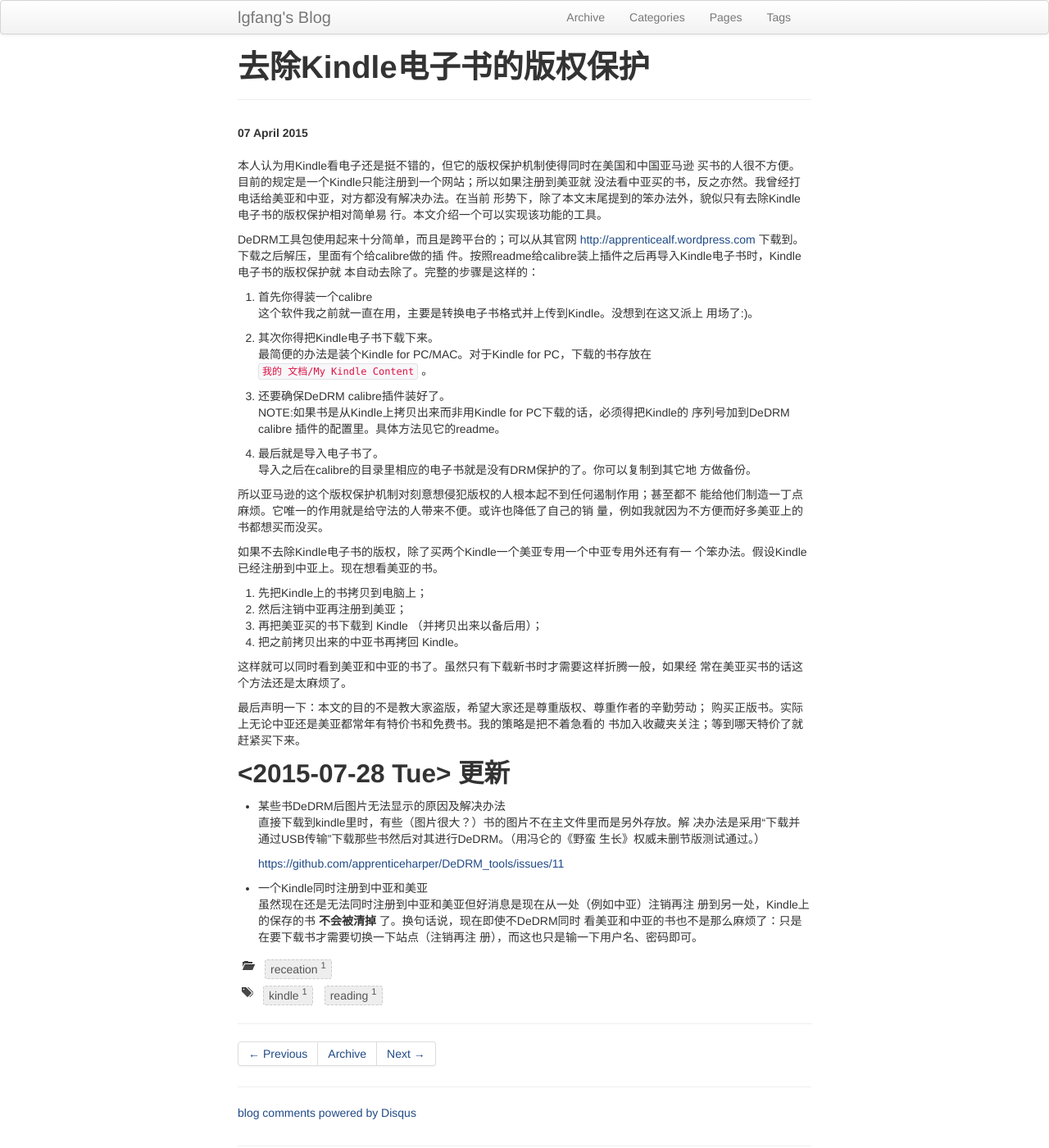
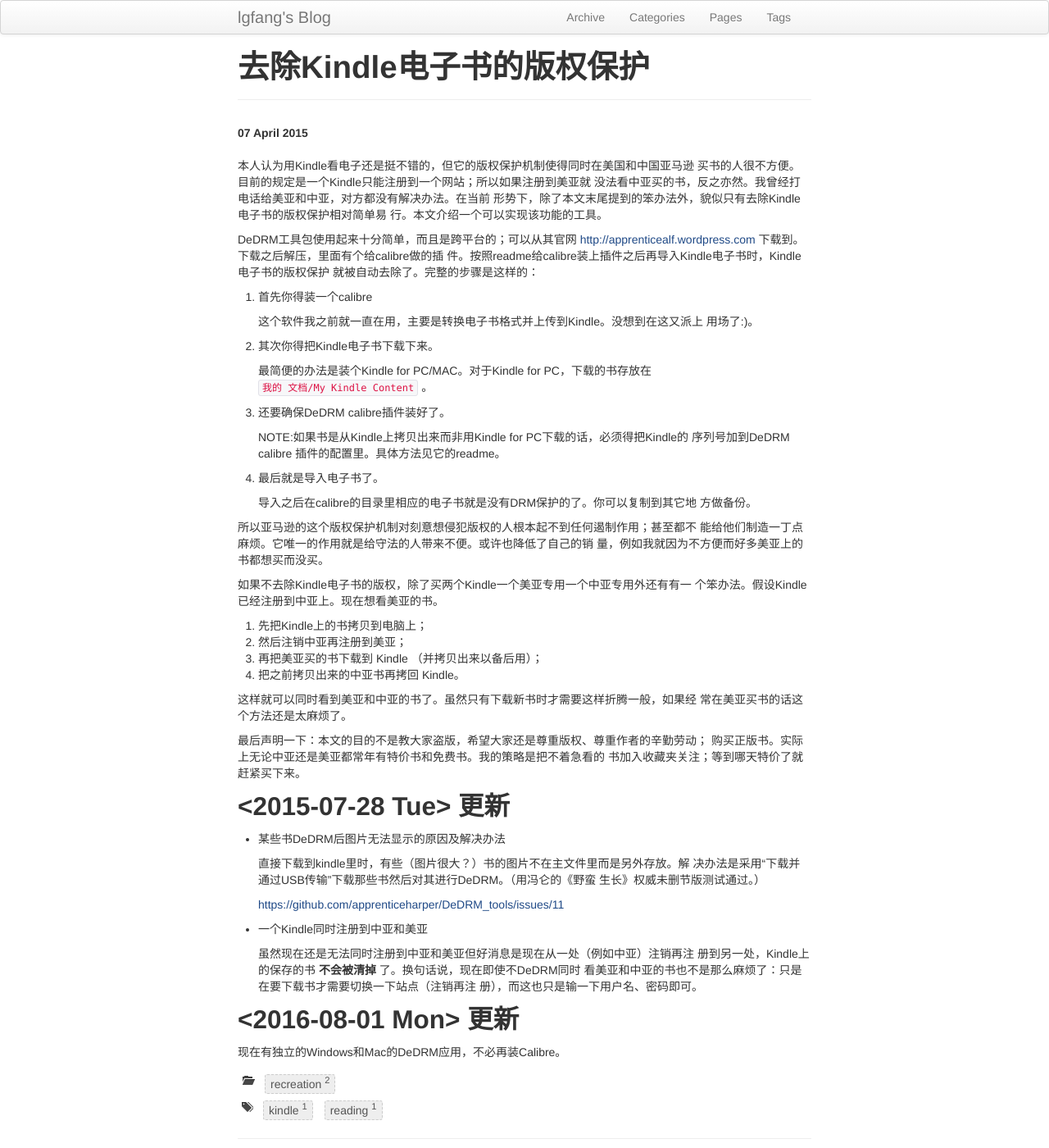
Before and after one commit to lgfang/lgfang.github.io, a Jekyll site: the page built from _posts/2015-04-07-kindle-dedrm.html, in a window 1280 px wide and 1400 px high. Shown: the whole window at 82% size. Built offline with Jekyll 4.4.1, drawn with Linux system fonts in a browser that asks for light colours; comment, search, counter and statistics services are not loaded.

Commit message:
2015-04-07-kindle-dedrm.html: fix a typo and org link home, add 2016 update :palmface:

```diff
--- a/_posts/2015-04-07-kindle-dedrm.html
+++ b/_posts/2015-04-07-kindle-dedrm.html
@@ -2,7 +2,7 @@
 layout: post
 title: 去除Kindle电子书的版权保护
 tagline:
-categories: receation
+categories: recreation
 tags: [kindle, reading]
 ---
 
@@ -17,42 +17,46 @@ tags: [kindle, reading]
 <p>
 DeDRM工具包使用起来十分简单，而且是跨平台的；可以从其官网
 <a href="http://apprenticealf.wordpress.com">http://apprenticealf.wordpress.com</a> 下载到。下载之后解压，里面有个给calibre做的插
-件。按照readme给calibre装上插件之后再导入Kindle电子书时，Kindle电子书的版权保护就
-本自动去除了。完整的步骤是这样的：
+件。按照readme给calibre装上插件之后再导入Kindle电子书时，Kindle电子书的版权保护
+就被自动去除了。完整的步骤是这样的：
 </p>
 
 <ol class="org-ol">
-<li>首先你得装一个calibre
+<li><p>
+首先你得装一个calibre
+</p>
 
 <p>
 这个软件我之前就一直在用，主要是转换电子书格式并上传到Kindle。没想到在这又派上
 用场了:)。
+</p></li>
+
+<li><p>
+其次你得把Kindle电子书下载下来。
 </p>
-</li>
-
-<li>其次你得把Kindle电子书下载下来。
 
 <p>
 最简便的办法是装个Kindle for PC/MAC。对于Kindle for PC，下载的书存放在 <code>我的
    文档/My Kindle Content</code> 。
+</p></li>
+
+<li><p>
+还要确保DeDRM calibre插件装好了。
 </p>
-</li>
-
-<li>还要确保DeDRM calibre插件装好了。
 
 <p>
 NOTE:如果书是从Kindle上拷贝出来而非用Kindle for PC下载的话，必须得把Kindle的
 序列号加到DeDRM calibre 插件的配置里。具体方法见它的readme。
+</p></li>
+
+<li><p>
+最后就是导入电子书了。
 </p>
-</li>
-
-<li>最后就是导入电子书了。
 
 <p>
 导入之后在calibre的目录里相应的电子书就是没有DRM保护的了。你可以复制到其它地
 方做备份。
-</p>
-</li>
+</p></li>
 </ol>
 
 <p>
@@ -66,14 +70,10 @@ NOTE:如果书是从Kindle上拷贝出来而非用Kindle for PC下载的话，
 个笨办法。假设Kindle已经注册到中亚上。现在想看美亚的书。
 </p>
 <ol class="org-ol">
-<li>先把Kindle上的书拷贝到电脑上；
-</li>
-<li>然后注销中亚再注册到美亚；
-</li>
-<li>再把美亚买的书下载到 Kindle （并拷贝出来以备后用）；
-</li>
-<li>把之前拷贝出来的中亚书再拷回 Kindle。
-</li>
+<li>先把Kindle上的书拷贝到电脑上；</li>
+<li>然后注销中亚再注册到美亚；</li>
+<li>再把美亚买的书下载到 Kindle （并拷贝出来以备后用）；</li>
+<li>把之前拷贝出来的中亚书再拷回 Kindle。</li>
 </ol>
 <p>
 这样就可以同时看到美亚和中亚的书了。虽然只有下载新书时才需要这样折腾一般，如果经
@@ -86,11 +86,13 @@ NOTE:如果书是从Kindle上拷贝出来而非用Kindle for PC下载的话，
 书加入收藏夹关注；等到哪天特价了就赶紧买下来。
 </p>
 
-<div id="outline-container-sec-1" class="outline-2">
-<h2 id="sec-1"><span class="timestamp-wrapper"><span class="timestamp">&lt;2015-07-28 Tue&gt;</span></span> 更新</h2>
-<div class="outline-text-2" id="text-1">
+<div id="outline-container-orgec1ac56" class="outline-2">
+<h2 id="orgec1ac56"><span class="timestamp-wrapper"><span class="timestamp">&lt;2015-07-28 Tue&gt; </span></span> 更新</h2>
+<div class="outline-text-2" id="text-orgec1ac56">
 <ul class="org-ul">
-<li>某些书DeDRM后图片无法显示的原因及解决办法
+<li><p>
+某些书DeDRM后图片无法显示的原因及解决办法
+</p>
 
 <p>
 直接下载到kindle里时，有些（图片很大？）书的图片不在主文件里而是另外存放。解
@@ -100,18 +102,27 @@ NOTE:如果书是从Kindle上拷贝出来而非用Kindle for PC下载的话，
 
 <p>
 <a href="https://github.com/apprenticeharper/DeDRM_tools/issues/11">https://github.com/apprenticeharper/DeDRM_tools/issues/11</a>
+</p></li>
+
+<li><p>
+一个Kindle同时注册到中亚和美亚
 </p>
-</li>
-
-<li>一个Kindle同时注册到中亚和美亚
 
 <p>
 虽然现在还是无法同时注册到中亚和美亚但好消息是现在从一处（例如中亚）注销再注
 册到另一处，Kindle上的保存的书 <b>不会被清掉</b> 了。换句话说，现在即使不DeDRM同时
 看美亚和中亚的书也不是那么麻烦了：只是在要下载书才需要切换一下站点（注销再注
 册），而这也只是输一下用户名、密码即可。
-</p>
-</li>
+</p></li>
 </ul>
 </div>
 </div>
+
+<div id="outline-container-org52e769d" class="outline-2">
+<h2 id="org52e769d"><span class="timestamp-wrapper"><span class="timestamp">&lt;2016-08-01 Mon&gt; </span></span> 更新</h2>
+<div class="outline-text-2" id="text-org52e769d">
+<p>
+现在有独立的Windows和Mac的DeDRM应用，不必再装Calibre。
+</p>
+</div>
+</div>
```
